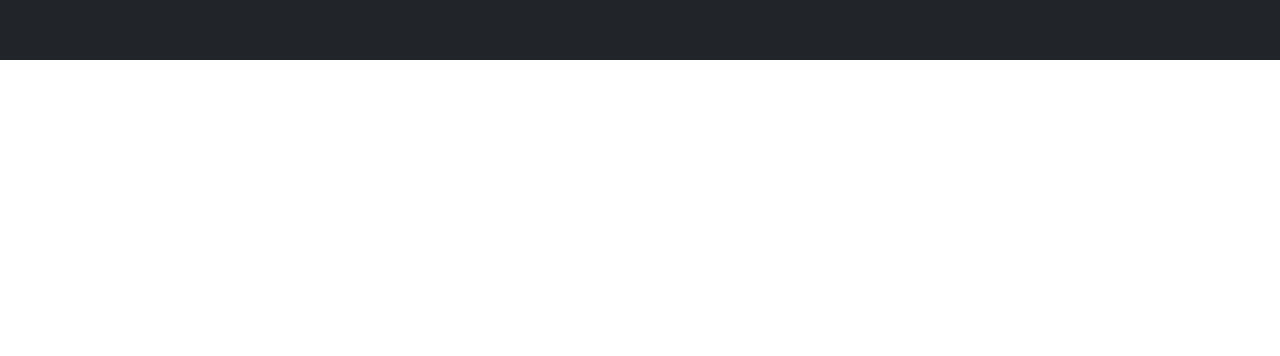
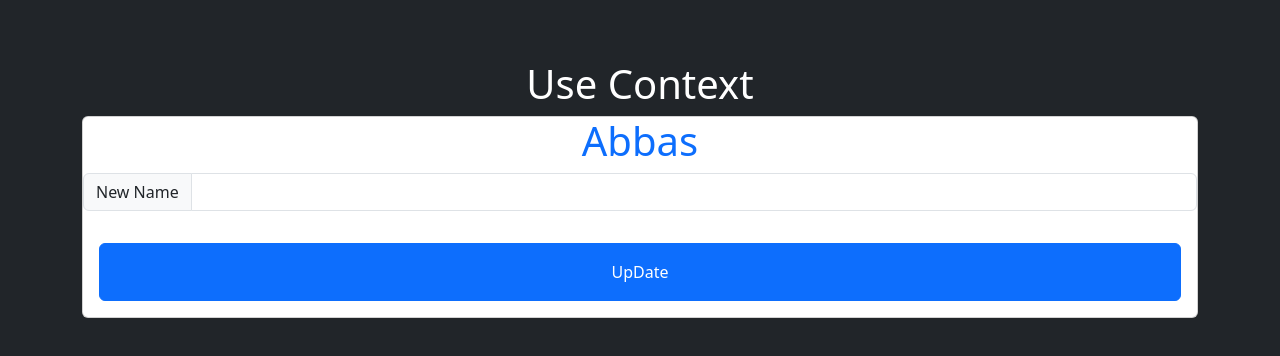
Before and after one commit to abbasalkabbi/React-hooks, a React (Vite) app: page / in a window 1280 px wide. Shown: the part 5336-5692 px from the top of the page. Before the commit the page ends 5396 px from the top, so only its background shows below. Built offline with nearby package versions, Linux system fonts and the light colour scheme; no server answers.

Commit message:
"Add => Use Context"

```diff
--- a/src/App.jsx
+++ b/src/App.jsx
@@ -1,6 +1,7 @@
 
 import './App.css'
 import Callback from './hook/CallBack/Callback'
+import Profil from './hook/ContextComp/Profil'
 import Effect from './hook/Effect'
 import Memo from './hook/Memo'
 import Ref from './hook/Ref'
@@ -13,6 +14,7 @@ function App() {
     <Ref/>
     <Memo/>
     <Callback/>
+    <Profil/>
     </div>
   )
 }
--- /dev/null
+++ b/src/hook/ContextComp/Button.jsx
@@ -0,0 +1,11 @@
+/* eslint-disable react-refresh/only-export-components */
+
+import { useContext } from "react"
+import {UserContext} from "./Context"
+// eslint-disable-next-line react-refresh/only-export-components, react/prop-types
+export default function Button() {
+  const {SetUser,NewUser}=useContext(UserContext)
+  return (
+    <button  className="btn btn-primary m-3 p-3" onClick={()=>SetUser(NewUser)}>UpDate</button>
+  )
+}
--- /dev/null
+++ b/src/hook/ContextComp/Card.jsx
@@ -0,0 +1,12 @@
+import User from "./User";
+import Button from "./Button";
+import Input from "./Input";
+export default function Card() {
+    return (
+      <div className="card">
+        <User/>
+        <Input/>
+        <Button/>
+      </div>
+    )
+}
--- /dev/null
+++ b/src/hook/ContextComp/Context.js
@@ -0,0 +1,3 @@
+import { createContext } from "react";
+
+export const UserContext=createContext(null)
--- /dev/null
+++ b/src/hook/ContextComp/Input.jsx
@@ -0,0 +1,17 @@
+import { useContext } from "react"
+import {UserContext} from "./Context"
+
+export default function Input() {
+    const {SetNewUser,User}=useContext(UserContext)
+    return (
+        <div className="input-group mb-3">
+            <span className="input-group-text" id="inputGroup-sizing-default">New Name</span>
+            <input type="text" className="form-control" aria-label="Sizing example input" aria-describedby="inputGroup-sizing-default"
+                onChange={(e)=>{
+                    e.target.value.length >=3?  SetNewUser(e.target.value):SetNewUser(User)
+               }
+                }
+                />
+        </div>
+    )
+}
--- /dev/null
+++ b/src/hook/ContextComp/Profil.jsx
@@ -0,0 +1,22 @@
+import { useState } from "react"
+import {UserContext} from "./Context"
+import Card from "./Card"
+
+export default function Profil() {
+    const [User,SetUser]=useState("Abbas")
+    const [NewUser,SetNewUser]=useState("")
+    const UserValue={
+        User,
+        SetUser,
+        NewUser,
+        SetNewUser
+    }
+    return (
+        <div className="container text-center">
+            <h1>Use Context </h1>
+            <UserContext.Provider  value={UserValue}>
+                <Card/>
+            </UserContext.Provider>
+        </div>
+    )
+}
--- /dev/null
+++ b/src/hook/ContextComp/User.jsx
@@ -0,0 +1,13 @@
+import { useContext } from "react"
+import {UserContext} from "./Context"
+
+export default function User() {
+    const {User} = useContext(UserContext)
+    return (
+        <div>
+            <h1 className="text-primary">
+                {User}
+            </h1>
+        </div>
+    )
+}
```
